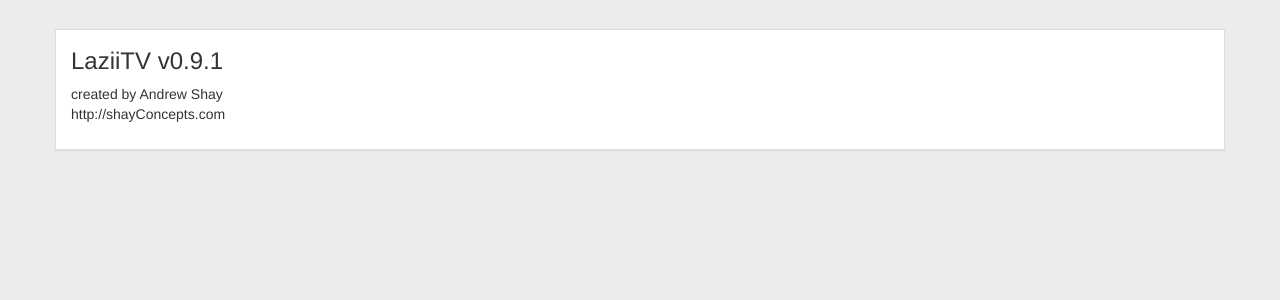
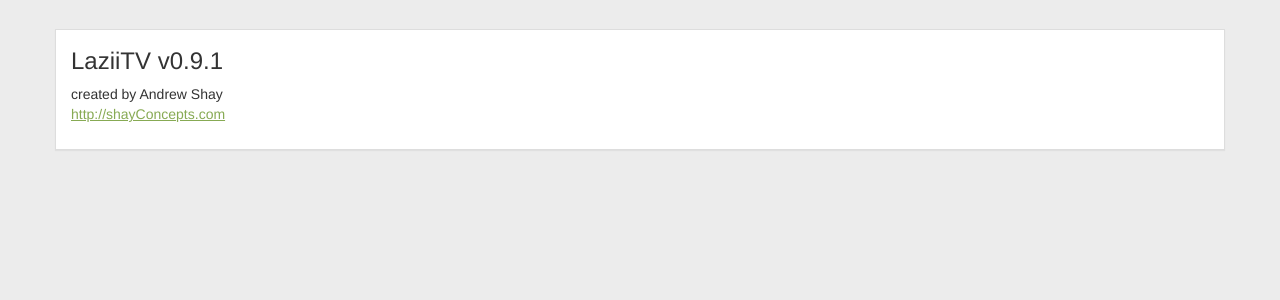
Before and after one commit to shayConcepts/LaziiTV-Configure, a Flask app: page /about/ in a window 1280 px wide. Shown: the part 41-341 px from the top of the page. Run offline with Flask 2, Linux system fonts and the light colour scheme; some libraries are stand-ins or nearby versions.

Commit message:
Added CSS for external links

```diff
--- a/static/css/laziitv.css
+++ b/static/css/laziitv.css
@@ -9,3 +9,10 @@
     background: none;
     border: none;
 }
+
+.externalLink {
+	text-decoration: underline;
+	color: #87AA53;
+  cursor: pointer;
+  cursor: hand;
+}
--- a/templates/about.html
+++ b/templates/about.html
@@ -6,7 +6,7 @@
             <p>
                 created by Andrew Shay
                 <br>
-                <span onclick="launchLink('http://shayConcepts.com')">http://shayConcepts.com</span>
+                <span class="externalLink" onclick="launchLink('http://shayConcepts.com')">http://shayConcepts.com</span>
             </p>
         </div>
     </div>
```
